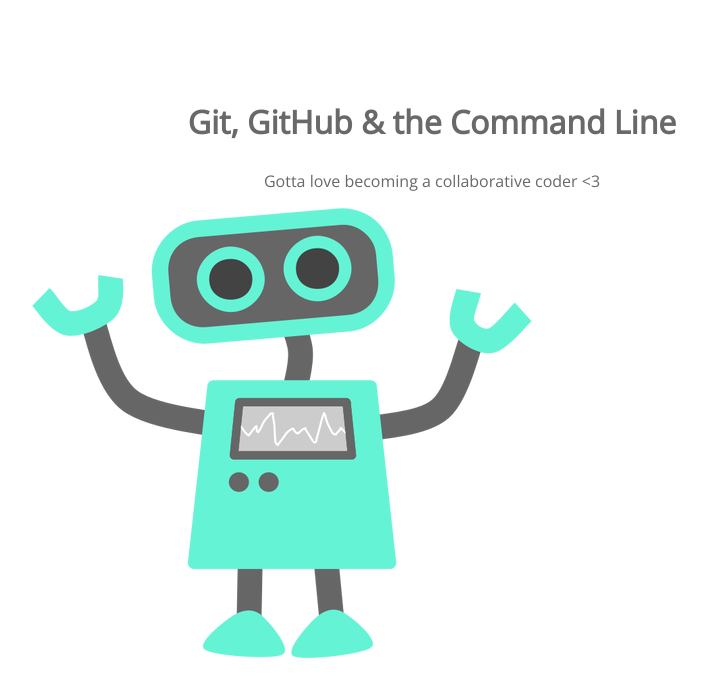
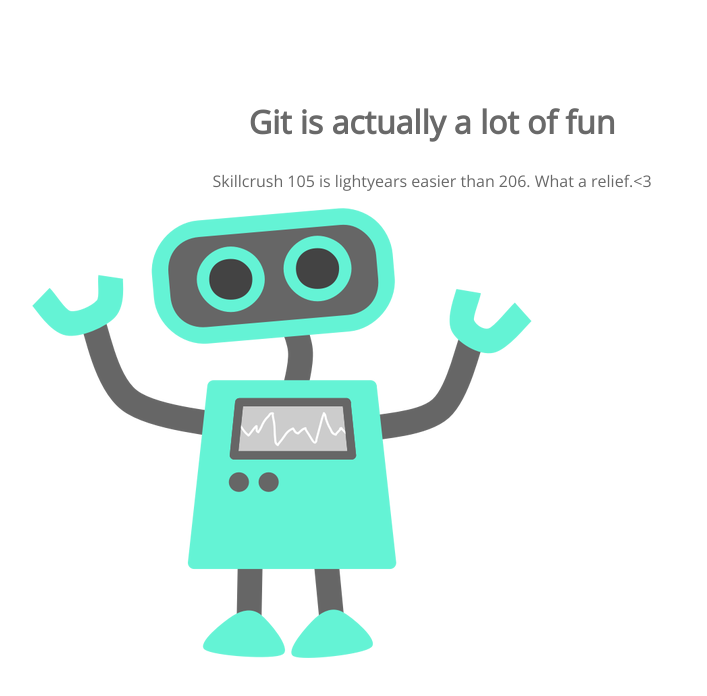
Before and after one commit to AJHred82/105-project, a plain HTML site: page index.html in a window 1280 px wide. Shown: the whole page, without its empty margins (208-915 px from the left). Drawn offline with nearby package versions, Linux system fonts and the light colour scheme.

Commit message:
changing text

```diff
--- a/index.html
+++ b/index.html
@@ -8,8 +8,8 @@
 </head>
 <body>
 	<section>
-		<h1>Git, GitHub & the Command Line</h1>
-		<p>Gotta love becoming a collaborative coder <3</p>
+		<h1>Git is actually a lot of fun</h1>
+		<p>Skillcrush 105 is lightyears easier than 206. What a relief.<3</p>
 		<img src="img/happy-blue-robot.png">
 	</section>
 </body>
```
Also changed, not shown: 1 other file.
